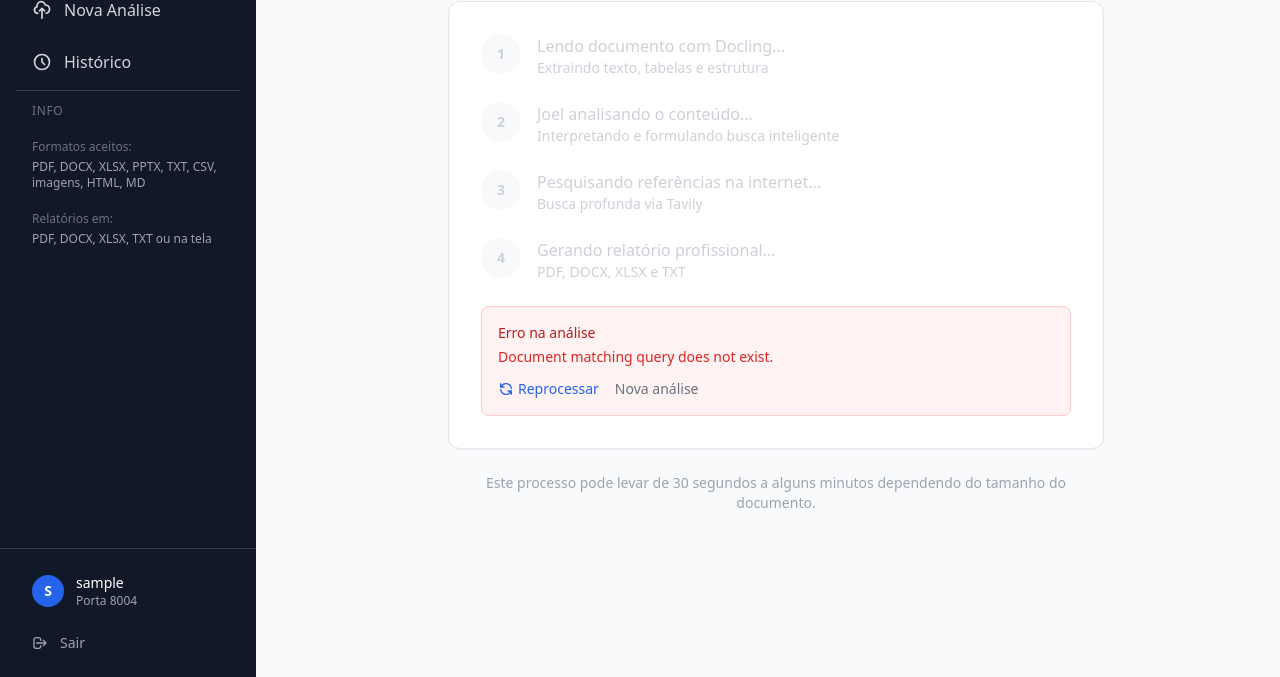
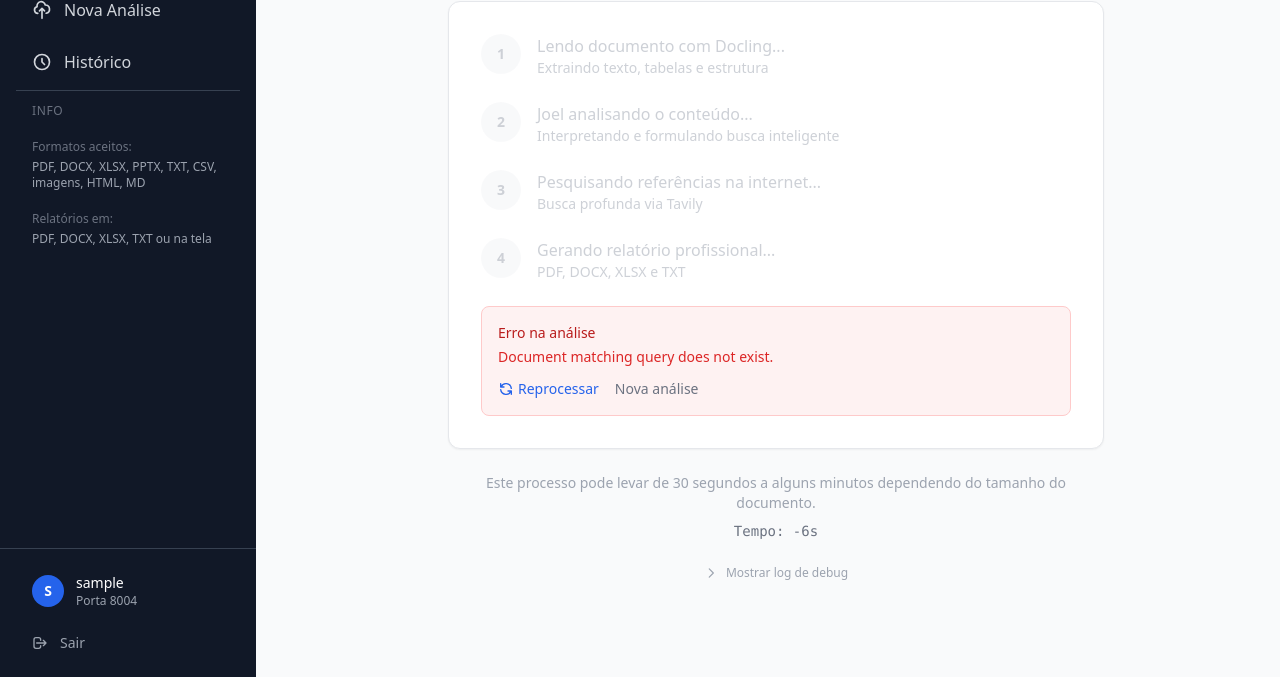
Before and after one commit to charliba/interpreter, a Django app: page /analysis/1/ in a window 1280 px wide. Shown: the part 123-800 px from the top of the page. Run offline with Django 5.2, Linux system fonts and the light colour scheme; a user stored in the database is signed in; tables that the repository leaves empty hold one stand-in row (values such as "Sample post"); data that the repository does not hold is empty; some libraries are stand-ins or nearby versions.

Commit message:
feat: debug log panel, timer e timeout de processamento
- Adiciona campos processing_log e started_at no AnalysisRequest
- Log progressivo em cada etapa (Docling, Joel, formatos)
- Timeout de 5 min (configuravel via JOEL_TIMEOUT env)
- Painel de debug oculto no template (so aparece com DEBUG=True)
- Timer de tempo decorrido visivel na pagina de analise
- Poll endpoint retorna elapsed e processing_log
- Retry limpa logs e timestamps anteriores

```diff
--- a/core/views.py
+++ b/core/views.py
@@ -10,8 +10,10 @@ Fluxo principal:
 """
 
 import os
+import time
 import logging
 import threading
+from django.conf import settings
 from django.shortcuts import render, redirect, get_object_or_404
 from django.contrib.auth.decorators import login_required
 from django.contrib import messages
@@ -31,6 +33,9 @@ from .joel.report_generator import (
 )
 
 logger = logging.getLogger(__name__)
+
+# Timeout máximo para processamento (segundos)
+PROCESSING_TIMEOUT = int(os.environ.get("JOEL_TIMEOUT", 300))  # 5 min default
 
 
 @login_required
@@ -101,6 +106,7 @@ def analysis_status_view(request, analysis_id):
     return render(request, "pages/analysis.html", {
         "analysis": analysis,
         "page_title": "Analisando...",
+        "debug": settings.DEBUG,
     })
 
 
@@ -115,7 +121,10 @@ def retry_view(request, analysis_id):
         # Limpar estado anterior
         analysis.status = AnalysisRequest.Status.PENDING
         analysis.error_message = ""
-        analysis.save(update_fields=["status", "error_message"])
+        analysis.processing_log = ""
+        analysis.started_at = None
+        analysis.completed_at = None
+        analysis.save(update_fields=["status", "error_message", "processing_log", "started_at", "completed_at"])
 
         # Limpar relatório anterior se existir
         Report.objects.filter(analysis=analysis).delete()
@@ -138,7 +147,12 @@ def analysis_poll_view(request, analysis_id):
         "completed": analysis.status == AnalysisRequest.Status.COMPLETED,
         "error": analysis.status == AnalysisRequest.Status.ERROR,
         "error_message": analysis.error_message,
+        "elapsed": analysis.elapsed_seconds,
     }
+
+    # Incluir log se DEBUG está ativo
+    if settings.DEBUG:
+        data["processing_log"] = analysis.processing_log or ""
 
     if analysis.status == AnalysisRequest.Status.COMPLETED:
         data["report_url"] = f"/report/{analysis.pk}/"
@@ -154,6 +168,8 @@ def process_analysis(analysis_id: int):
     1. Extrair texto com Docling
     2. Executar análise com Joel (Agno + OpenAI)
     3. Gerar relatório em múltiplos formatos
+
+    Inclui timeout de PROCESSING_TIMEOUT segundos.
     """
     import django
     django.setup()
@@ -164,26 +180,50 @@ def process_analysis(analysis_id: int):
         logger.error(f"AnalysisRequest {analysis_id} não encontrada")
         return
 
+    start_time = time.time()
+    analysis.mark_started()
+
+    def check_timeout(step_name: str):
+        """Levanta TimeoutError se excedeu o limite."""
+        elapsed = time.time() - start_time
+        if elapsed > PROCESSING_TIMEOUT:
+            raise TimeoutError(
+                f"Timeout de {PROCESSING_TIMEOUT}s excedido na etapa '{step_name}' "
+                f"(tempo decorrido: {elapsed:.0f}s)"
+            )
+
     try:
         # === ETAPA 1: Extrair texto ===
         analysis.status = AnalysisRequest.Status.EXTRACTING
         analysis.save(update_fields=["status"])
+        analysis.append_log("Iniciando extração de texto com Docling...")
+        analysis.append_log(f"Arquivo: {analysis.document.original_filename} ({analysis.document.file_size_display})")
 
         file_path = analysis.document.file.path
         parsed = parse_document(file_path)
 
         extracted_text = parsed.get("text", "")
+        metadata = parsed.get("metadata", {})
+        analysis.append_log(f"Extração concluída: {len(extracted_text)} caracteres extraídos")
+        if metadata.get("num_pages"):
+            analysis.append_log(f"Páginas detectadas: {metadata['num_pages']}")
+
         if not extracted_text:
             analysis.mark_error("Não foi possível extrair texto do documento.")
             return
 
         analysis.document.extracted_text = extracted_text
-        analysis.document.extraction_metadata = parsed.get("metadata", {})
+        analysis.document.extraction_metadata = metadata
         analysis.document.save(update_fields=["extracted_text", "extraction_metadata"])
+
+        check_timeout("extração")
 
         # === ETAPA 2: Joel analisa ===
         analysis.status = AnalysisRequest.Status.ANALYZING
         analysis.save(update_fields=["status"])
+        analysis.append_log("Enviando para Joel (GPT-4o) analisar...")
+        if analysis.include_market_references:
+            analysis.append_log("Busca de referências de mercado ativada (Tavily)")
 
         result = run_analysis(
             extracted_text=extracted_text,
@@ -198,17 +238,23 @@ def process_analysis(analysis_id: int):
         )
 
         content_markdown = result.get("content_markdown", "")
+        refs = result.get("references", [])
+        analysis.append_log(f"Joel concluiu: {len(content_markdown)} chars de markdown, {len(refs)} referências")
+
         if not content_markdown:
             analysis.mark_error("Joel não conseguiu gerar o relatório.")
             return
 
+        check_timeout("análise")
+
         # === ETAPA 3: Gerar formatos ===
         analysis.status = AnalysisRequest.Status.GENERATING
         analysis.save(update_fields=["status"])
+        analysis.append_log("Gerando relatório em múltiplos formatos...")
 
         content_html = markdown_to_html(content_markdown)
         title = f"Relatório — {analysis.document.original_filename}"
-        references = result.get("references", [])
+        references = refs
 
         report = Report.objects.create(
             analysis=analysis,
@@ -227,8 +273,10 @@ def process_analysis(analysis_id: int):
                 ContentFile(pdf_buffer.read()),
                 save=False,
             )
+            analysis.append_log("PDF gerado")
         except Exception as e:
             logger.warning(f"Erro ao gerar PDF: {e}")
+            analysis.append_log(f"AVISO: Falha ao gerar PDF — {e}")
 
         # Gerar DOCX
         try:
@@ -238,8 +286,10 @@ def process_analysis(analysis_id: int):
                 ContentFile(docx_buffer.read()),
                 save=False,
             )
+            analysis.append_log("DOCX gerado")
         except Exception as e:
             logger.warning(f"Erro ao gerar DOCX: {e}")
+            analysis.append_log(f"AVISO: Falha ao gerar DOCX — {e}")
 
         # Gerar XLSX
         try:
@@ -249,8 +299,10 @@ def process_analysis(analysis_id: int):
                 ContentFile(xlsx_buffer.read()),
                 save=False,
             )
+            analysis.append_log("XLSX gerado")
         except Exception as e:
             logger.warning(f"Erro ao gerar XLSX: {e}")
+            analysis.append_log(f"AVISO: Falha ao gerar XLSX — {e}")
 
         # Gerar TXT
         try:
@@ -260,15 +312,25 @@ def process_analysis(analysis_id: int):
                 ContentFile(txt_buffer.read()),
                 save=False,
             )
+            analysis.append_log("TXT gerado")
         except Exception as e:
             logger.warning(f"Erro ao gerar TXT: {e}")
+            analysis.append_log(f"AVISO: Falha ao gerar TXT — {e}")
 
         report.save()
 
         # === CONCLUÍDO ===
+        elapsed = time.time() - start_time
+        analysis.append_log(f"Todos os formatos gerados. Tempo total: {elapsed:.1f}s")
         analysis.mark_completed()
-        logger.info(f"Análise #{analysis.pk} concluída com sucesso")
+        logger.info(f"Análise #{analysis.pk} concluída com sucesso em {elapsed:.1f}s")
 
+    except TimeoutError as e:
+        logger.error(f"Timeout na análise #{analysis_id}: {e}")
+        try:
+            analysis.mark_error(str(e))
+        except Exception:
+            pass
     except Exception as e:
         logger.error(f"Erro na análise #{analysis_id}: {e}", exc_info=True)
         try:
--- a/templates/pages/analysis.html
+++ b/templates/pages/analysis.html
@@ -153,7 +153,28 @@
     <!-- Info -->
     <div class="mt-6 text-center text-sm text-gray-400">
         <p>Este processo pode levar de 30 segundos a alguns minutos dependendo do tamanho do documento.</p>
+        <!-- Timer -->
+        <p class="mt-2 font-mono text-gray-500" x-data="elapsedTimer()" x-text="display"></p>
     </div>
+
+    {% if debug %}
+    <!-- Debug Log Panel (apenas em localhost) -->
+    <div class="mt-6" x-data="{ open: false }">
+        <button @click="open = !open"
+                class="flex items-center gap-2 text-xs text-gray-400 hover:text-gray-600 mx-auto transition-colors">
+            <svg class="w-3.5 h-3.5 transition-transform" :class="open && 'rotate-90'" fill="none" viewBox="0 0 24 24" stroke="currentColor">
+                <path stroke-linecap="round" stroke-linejoin="round" stroke-width="2" d="M9 5l7 7-7 7"/>
+            </svg>
+            <span x-text="open ? 'Ocultar log de debug' : 'Mostrar log de debug'"></span>
+        </button>
+        <div x-show="open" x-transition class="mt-3">
+            <div class="bg-gray-900 rounded-lg p-4 max-h-64 overflow-y-auto font-mono text-xs leading-relaxed"
+                 id="debug-log-container">
+                <pre class="text-green-400 whitespace-pre-wrap" id="debug-log-content">Aguardando logs...</pre>
+            </div>
+        </div>
+    </div>
+    {% endif %}
 </div>
 
 {% endblock %}
@@ -171,6 +192,22 @@ function analysisProgress() {
             try {
                 const data = JSON.parse(event.detail.xhr.responseText);
                 this.currentStatus = data.status;
+
+                // Atualizar timer com elapsed do servidor
+                if (data.elapsed !== null && data.elapsed !== undefined) {
+                    window._serverElapsed = data.elapsed;
+                }
+
+                // Atualizar debug log
+                if (data.processing_log) {
+                    const logEl = document.getElementById('debug-log-content');
+                    if (logEl) {
+                        logEl.textContent = data.processing_log;
+                        // Auto-scroll para o final
+                        const container = document.getElementById('debug-log-container');
+                        if (container) container.scrollTop = container.scrollHeight;
+                    }
+                }
 
                 if (data.error) {
                     this.errorMessage = data.error_message;
@@ -215,5 +252,35 @@ function analysisProgress() {
         }
     }
 }
+
+function elapsedTimer() {
+    return {
+        display: 'Tempo: 0s',
+        _startTime: Date.now(),
+        _interval: null,
+
+        init() {
+            window._serverElapsed = null;
+            this._interval = setInterval(() => {
+                // Usar elapsed do servidor se disponível, senão contar local
+                let secs;
+                if (window._serverElapsed !== null) {
+                    secs = window._serverElapsed;
+                } else {
+                    secs = Math.floor((Date.now() - this._startTime) / 1000);
+                }
+                const min = Math.floor(secs / 60);
+                const sec = secs % 60;
+                this.display = min > 0
+                    ? `Tempo: ${min}m ${sec}s`
+                    : `Tempo: ${sec}s`;
+            }, 1000);
+        },
+
+        destroy() {
+            if (this._interval) clearInterval(this._interval);
+        }
+    }
+}
 </script>
 {% endblock %}
```
Also changed, not shown: core/models.py (+30 -0 lines), core/migrations/0002_analysisrequest_processing_log_and_more.py (added).
